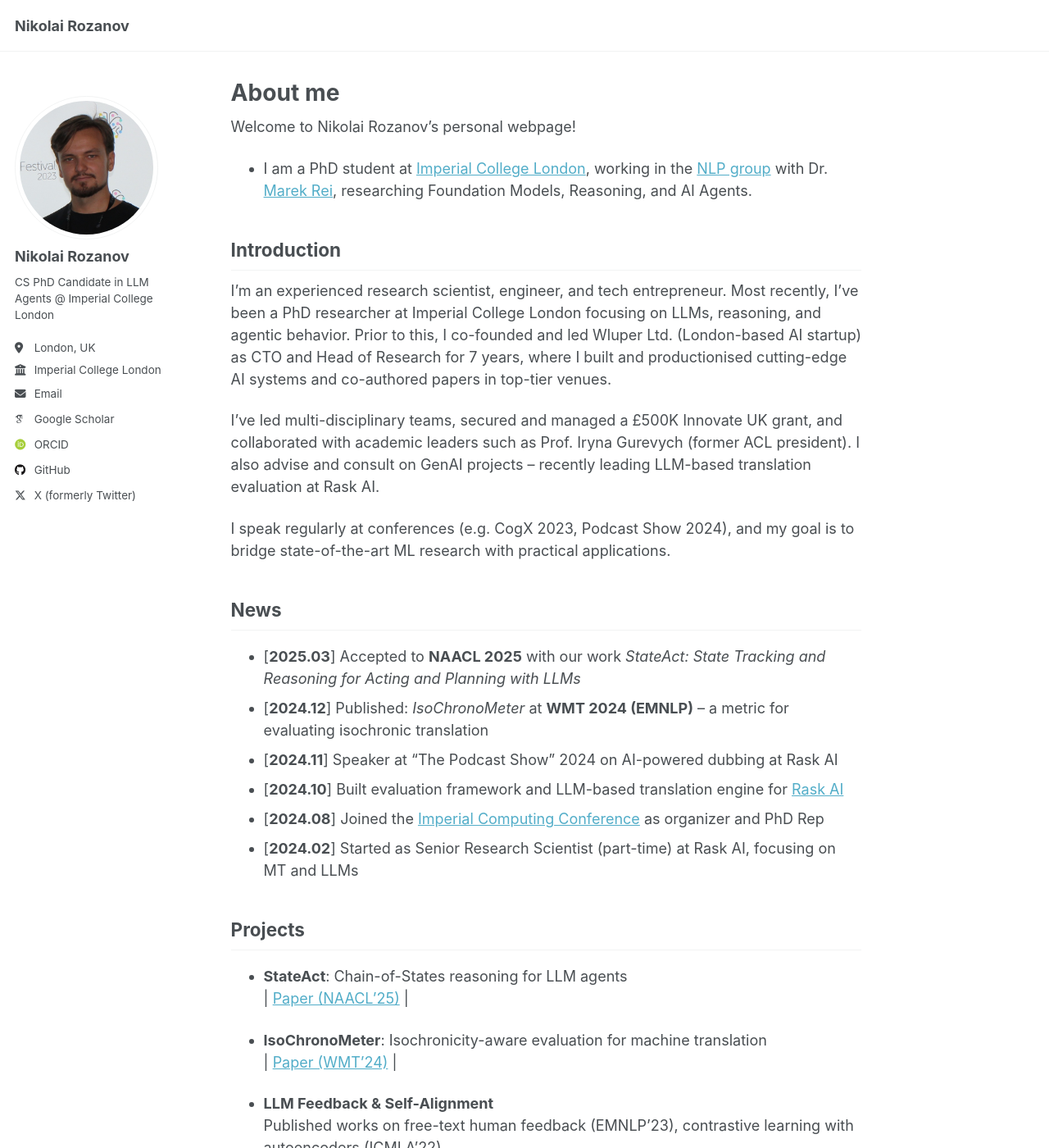
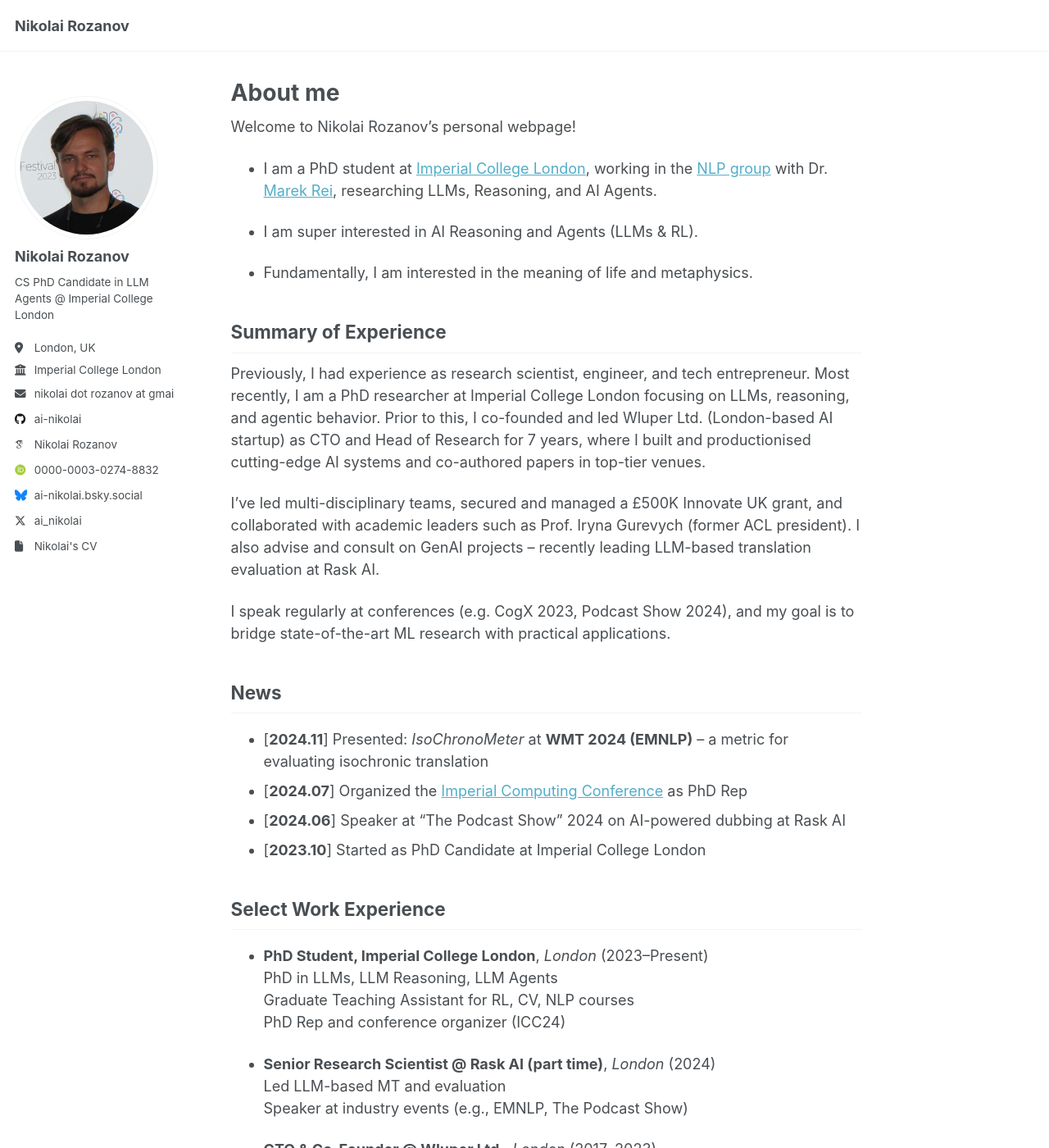
Before and after one commit to ai-nikolai/ai-nikolai.github.io, a Jekyll site: the page built from _pages/about.md, in a window 1280 px wide and 1400 px high. Shown: the whole window at 82% size. Built offline with Jekyll 4.4.1, drawn with Linux system fonts in a browser that asks for light colours; some web fonts are replaced; some of the changed text lies outside the part shown.

Commit message:
Finished version of the website

```diff
--- a/_config.yml
+++ b/_config.yml
@@ -50,7 +50,7 @@ author:
   stackoverflow    : # User number or user number and name (i.e., use "1" or "1/jeff-atwood")
 
   # Social media
-  bluesky          : #"bsky.app" # Replace this with you Bluesky username
+  bluesky          : ai-nikolai.bsky.social #"bsky.app" # Replace this with you Bluesky username
   facebook         : # Username
   flickr           : # Username
   foursquare       : # Username
--- a/_includes/author-profile.html
+++ b/_includes/author-profile.html
@@ -34,7 +34,15 @@
         <li><a href="{{ author.uri }}"><i class="fas fa-fw fa-link icon-pad-right" aria-hidden="true"></i>{{ site.data.ui-text[site.locale].website_label | default: "Website" }}</a></li>
       {% endif %}
       {% if author.email %}
-        <li><a href="mailto:{{ author.email }}"><i class="fas fa-fw fa-envelope icon-pad-right" aria-hidden="true"></i>{{ site.data.ui-text[site.locale].email_label | default: "Email" }}</a></li>
+        <li>
+          <a href="mailto:{{ author.email }}">
+          <i class="fas fa-fw fa-envelope icon-pad-right" aria-hidden="true"></i>nikolai dot rozanov at gmail
+          <!-- {{ site.data.ui-text[site.locale].email_label | default: "Email" }} -->
+          </a>
+        </li>
+      {% endif %}
+      {% if author.github %}
+        <li><a href="https://github.com/{{ author.github }}"><i class="fab fa-fw fa-github icon-pad-right" aria-hidden="true"></i>ai-nikolai</a></li>
       {% endif %}
 
       <!-- Font Awesome and Academicons icons / Academic websites -->
@@ -42,7 +50,7 @@
         <li><a href="{{ author.arxiv }}"><i class="ai ai-arxiv ai-fw icon-pad-right"></i>arXiv</a></li>
       {% endif %}
       {% if author.googlescholar %}
-        <li><a href="{{ author.googlescholar }}"><i class="ai ai-google-scholar icon-pad-right"></i>Google Scholar</a></li>
+        <li><a href="{{ author.googlescholar }}"><i class="ai ai-google-scholar icon-pad-right"></i>Nikolai Rozanov</a></li>
       {% endif %}
       {% if author.semantic %}
         <li><a href="{{ author.semantic }}"><i class="ai ai-semantic-scholar ai-fw icon-pad-right"></i>Semantic Scholar</a></li>
@@ -51,7 +59,7 @@
         <li><a href="{{ author.impactstory }}"><i class="ai ai-impactstory ai-fw icon-pad-right"></i>Impactstory</a></li>
       {% endif %}
       {% if author.orcid %}
-        <li><a href="{{ author.orcid }}"><i class="ai ai-orcid ai-fw icon-pad-right"></i>ORCID</a></li>
+        <li><a href="{{ author.orcid }}"><i class="ai ai-orcid ai-fw icon-pad-right"></i>0000-0003-0274-8832</a></li>
       {% endif %}
       {% if author.pubmed %}
         <li><a href="{{ author.pubmed }}"><i class="ai ai-pubmed ai-fw icon-pad-right"></i>PubMed</a></li>
@@ -73,9 +81,6 @@
       {% if author.dribbble %}
         <li><a href="https://dribbble.com/{{ author.dribbble }}"><i class="fab fa-fw fa-dribbble icon-pad-right" aria-hidden="true"></i>Dribbble</a></li>
       {% endif %}
-      {% if author.github %}
-        <li><a href="https://github.com/{{ author.github }}"><i class="fab fa-fw fa-github icon-pad-right" aria-hidden="true"></i>GitHub</a></li>
-      {% endif %}
       {% if author.kaggle %}
         <li><a href="https://kaggle.com/{{ author.kaggle }}"><i class="fab fa-fw fa-kaggle icon-pad-right" aria-hidden="true"></i>Kaggle</a></li>
       {% endif %}
@@ -85,7 +90,7 @@
 
       <!-- Font Awesome icons / Social media -->
       {% if author.bluesky %}
-        <li><a href="https://bsky.app/profile/{{ author.bluesky }}"><i class="fab fa-fw fa-bluesky icon-pad-right" aria-hidden="true"></i>Bluesky</a></li>
+        <li><a href="https://bsky.app/profile/{{ author.bluesky }}"><i class="fab fa-fw fa-bluesky icon-pad-right" aria-hidden="true"></i>ai-nikolai.bsky.social</a></li>
       {% endif %}
       {% if author.facebook %}
         <li><a href="https://www.facebook.com/{{ author.facebook }}"><i class="fab fa-fw fa-facebook-f icon-pad-right" aria-hidden="true"></i>Facebook</a></li>
@@ -136,7 +141,7 @@
         <li><a href="https://{{ author.tumblr }}.tumblr.com"><i class="fab fa-fw fa-tumblr icon-pad-right" aria-hidden="true"></i>Tumblr</a></li>
       {% endif %}
       {% if author.twitter %}
-        <li><a href="https://twitter.com/{{ author.twitter }}"><i class="fab fa-fw fa-x-twitter icon-pad-right" aria-hidden="true"></i>X (formerly Twitter)</a></li>
+        <li><a href="https://twitter.com/{{ author.twitter }}"><i class="fab fa-fw fa-x-twitter icon-pad-right" aria-hidden="true"></i>ai_nikolai</a></li>
       {% endif %}
       {% if author.vine %}
         <li><a href="https://vine.co/u/{{ author.vine }}"><i class="fab fa-fw fa-vine icon-pad-right" aria-hidden="true"></i>Vine</a></li>
@@ -156,6 +161,7 @@
       {% if author.zhihu %}
       <li><a href="https://www.zhihu.com/people/{{ author.zhihu }}"><i class="fab fa-fw fa-zhihu icon-pad-right" aria-hidden="true"></i>Zhihu</a></li>
       {% endif %}
+      <li><a href="https://nikolairozanov.com/files/CV_NikolaiRozanov_April_2025.pdf" target="_blank"> <i class="fa-regular fa-file icon-pad-right" aria-hidden="true"></i>Nikolai's CV</a></li>
     </ul>
   </div>
 </div>
--- a/_pages/about.md
+++ b/_pages/about.md
@@ -10,26 +10,28 @@ redirect_from:
 
 Welcome to Nikolai Rozanov's personal webpage!
 
-* I am a PhD student at [Imperial College London](https://www.imperial.ac.uk/computing), working in the [NLP group](https://nlp.doc.ic.ac.uk) with Dr. [Marek Rei](http://marekrei.com), researching Foundation Models, Reasoning, and AI Agents.
+* I am a PhD student at [Imperial College London](https://www.imperial.ac.uk/computing), working in the [NLP group](https://nlp.doc.ic.ac.uk) with Dr. [Marek Rei](http://marekrei.com), researching LLMs, Reasoning, and AI Agents.
 
-## Introduction
+* I am super interested in AI Reasoning and Agents (LLMs & RL).
 
-I’m an experienced research scientist, engineer, and tech entrepreneur. Most recently, I’ve been a PhD researcher at Imperial College London focusing on LLMs, reasoning, and agentic behavior. Prior to this, I co-founded and led Wluper Ltd. (London-based AI startup) as CTO and Head of Research for 7 years, where I built and productionised cutting-edge AI systems and co-authored papers in top-tier venues.
+* Fundamentally, I am interested in the meaning of life and metaphysics.
+
+## Summary of Experience
+
+ Previously, I had experience as research scientist, engineer, and tech entrepreneur. Most recently, I am a PhD researcher at Imperial College London focusing on LLMs, reasoning, and agentic behavior. Prior to this, I co-founded and led Wluper Ltd. (London-based AI startup) as CTO and Head of Research for 7 years, where I built and productionised cutting-edge AI systems and co-authored papers in top-tier venues.
 
 I’ve led multi-disciplinary teams, secured and managed a £500K Innovate UK grant, and collaborated with academic leaders such as Prof. Iryna Gurevych (former ACL president). I also advise and consult on GenAI projects – recently leading LLM-based translation evaluation at Rask AI.
 
 I speak regularly at conferences (e.g. CogX 2023, Podcast Show 2024), and my goal is to bridge state-of-the-art ML research with practical applications.
 
 ## News
+- [**2024.11**] Presented: *IsoChronoMeter* at **WMT 2024 (EMNLP)** – a metric for evaluating isochronic translation
+<!-- - [**2024.04**] Built evaluation framework and LLM-based translation engine for [Rask AI](https://www.rask.ai/) -->
+- [**2024.07**] Organized the [Imperial Computing Conference](https://icc.doc.ic.ac.uk) as PhD Rep
+- [**2024.06**] Speaker at "The Podcast Show" 2024 on AI-powered dubbing at Rask AI
+- [**2023.10**] Started as PhD Candidate at Imperial College London
 
-- [**2025.03**] Accepted to **NAACL 2025** with our work *StateAct: State Tracking and Reasoning for Acting and Planning with LLMs*
-- [**2024.12**] Published: *IsoChronoMeter* at **WMT 2024 (EMNLP)** – a metric for evaluating isochronic translation
-- [**2024.11**] Speaker at "The Podcast Show" 2024 on AI-powered dubbing at Rask AI
-- [**2024.10**] Built evaluation framework and LLM-based translation engine for [Rask AI](https://www.rask.ai/)
-- [**2024.08**] Joined the [Imperial Computing Conference](https://icc.doc.ic.ac.uk) as organizer and PhD Rep
-- [**2024.02**] Started as Senior Research Scientist (part-time) at Rask AI, focusing on MT and LLMs
-
-## <a name="Projects"></a> Projects
+<!-- ## <a name="Projects"></a> Projects
 
 - **StateAct**: Chain-of-States reasoning for LLM agents
   | [Paper (NAACL'25)](https://scholar.google.com/citations?user=fi-feOEAAAAJ) |
@@ -46,16 +48,16 @@ I speak regularly at conferences (e.g. CogX 2023, Podcast Show 2024), and my goa
 
 - **Knowledge Injection in Transformers**
   Adapter-based world knowledge transfer in pretrained LMs
-  | [EMNLP'20 - DeeLIO](https://scholar.google.com/citations?user=fi-feOEAAAAJ) |
+  | [EMNLP'20 - DeeLIO](https://scholar.google.com/citations?user=fi-feOEAAAAJ) | -->
 
-## Work Experience
+## Select Work Experience
 
 - **PhD Student, Imperial College London**, *London* (2023–Present)
-  PhD in Foundation Models, NLP, Reinforcement Learning
+  PhD in LLMs, LLM Reasoning, LLM Agents
   Graduate Teaching Assistant for RL, CV, NLP courses
   PhD Rep and conference organizer (ICC24)
 
-- **Senior Research Scientist @ Rask AI**, *London* (2024)
+- **Senior Research Scientist @ Rask AI (part time)**, *London* (2024)
   Led LLM-based MT and evaluation
   Speaker at industry events (e.g., EMNLP, The Podcast Show)
 
@@ -64,26 +66,33 @@ I speak regularly at conferences (e.g. CogX 2023, Podcast Show 2024), and my goa
   Managed £500K Innovate UK grant and partnerships with top research labs
 
 - **Research Internships**:
-  - Machine Vision & Monte Carlo Methods @ Imperial College
-  - Software Engineering @ Rezonence
-  - Banking & Accounting Internships in Vienna
+  - Machine Vision & Monte Carlo Methods @ Imperial College (2015,2016)
+  - Software Engineering @ Rezonence (2016)
+
+see my **[CV](https://nikolairozanov.com/files/CV_NikolaiRozanov_April_2025.pdf)** for more details...
 
 ## Selected Publications (see full list on [Google Scholar](https://scholar.google.com/citations?user=fi-feOEAAAAJ&hl=en))
 
 1. **StateAct: State Tracking and Reasoning with LLMs**
    *REALM @ ACL 2025 (under review)*
+    | [Paper](https://arxiv.org/abs/2410.02810), [Code](https://github.com/stateact) |
 
 2. **IsoChronoMeter: Isochronic Translation Metric**
    *WMT 2024 @ EMNLP*
+  | [Paper](https://arxiv.org/abs/2410.11127)|
 
 3. **Learning from Free-Text Human Feedback**
    *EMNLP 2023*
-
-4. **Self-Alignment for Autoencoders**
-   *ICMLA 2022*
+  | [Paper](https://arxiv.org/abs/2310.15758)|
 
 5. **Adapter-Based Knowledge Injection**
    *EMNLP 2020 (DeeLIO)*
+  | [Paper](https://arxiv.org/abs/2410.11127)|
+
+5. **Evolutionary Data Measures**
+   *CoNLL 2018*
+  | [Paper](https://arxiv.org/abs/1811.01910), [Code](https://github.com/ai-nikolai/edm) |
+
 
 …more on [Google Scholar](https://scholar.google.com/citations?user=fi-feOEAAAAJ)
 
```
Also changed, not shown: other parts of _pages/about.md (+1 -1 lines), 1 other file.
